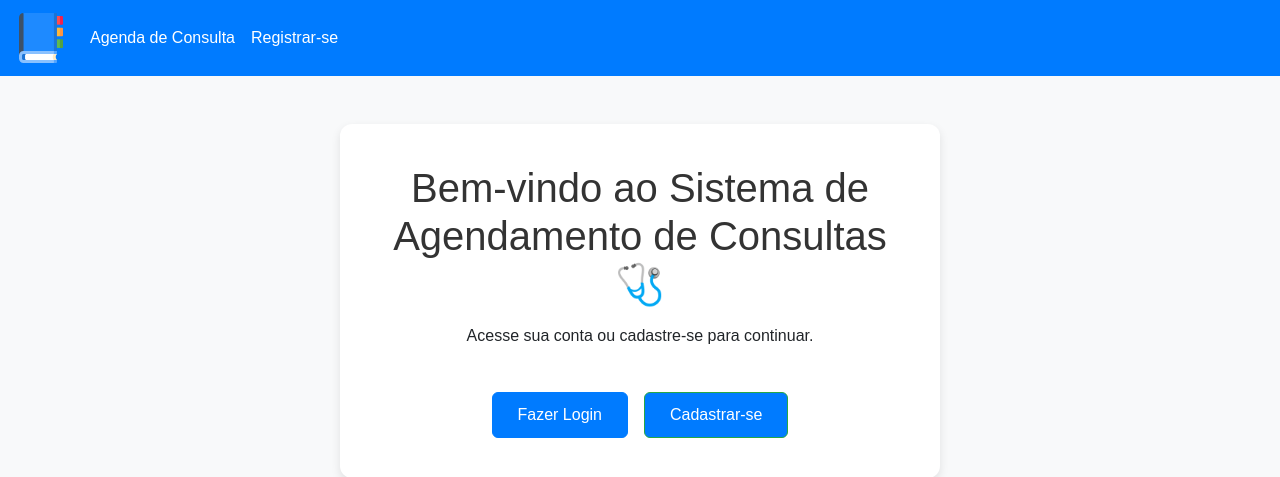
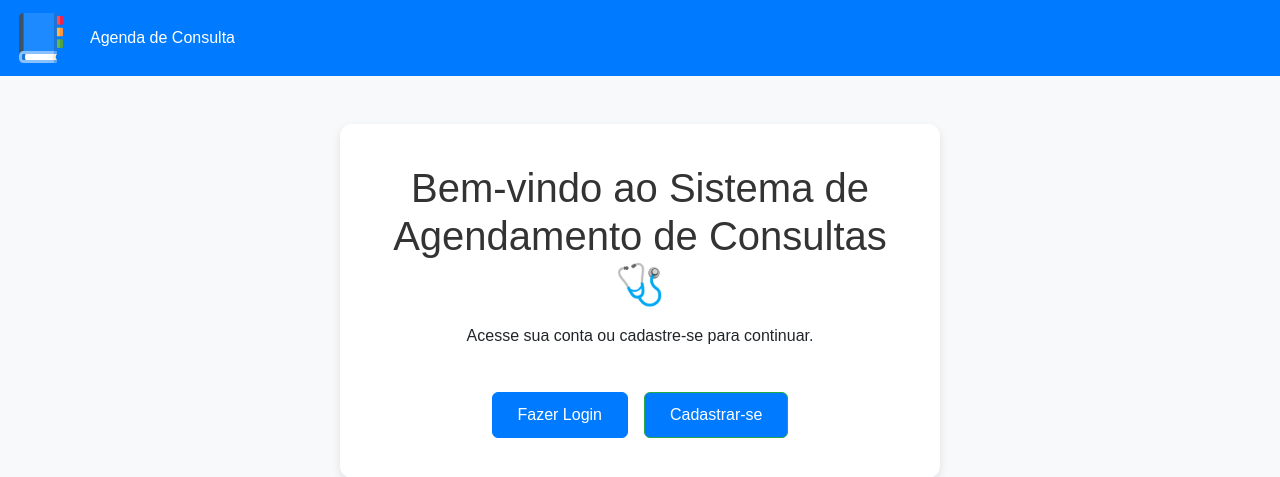
Before and after one commit to jpfirmo/agendamento_consulta, a PHP site: page /index.php in a window 1280 px wide. Shown: the top 477 px of the page. Run offline with PHP 8.4, Linux system fonts and the light colour scheme.

Commit message:
cabeçalhos das telas

```diff
--- a/templates/header.php
+++ b/templates/header.php
@@ -26,7 +26,6 @@ include_once("config/url.php");
             <div>
                 <div class="navbar-nav">
                     <a class="nav-link active" id="home-link" href="<?= $BASE_URL ?>index.php">Agenda de Consulta</a>
-                    <a class="nav-link active" id="home-link" href="<?= $BASE_URL ?>cadastro.php">Registrar-se</a>
                 </div>
             </div>
         </nav>
```
